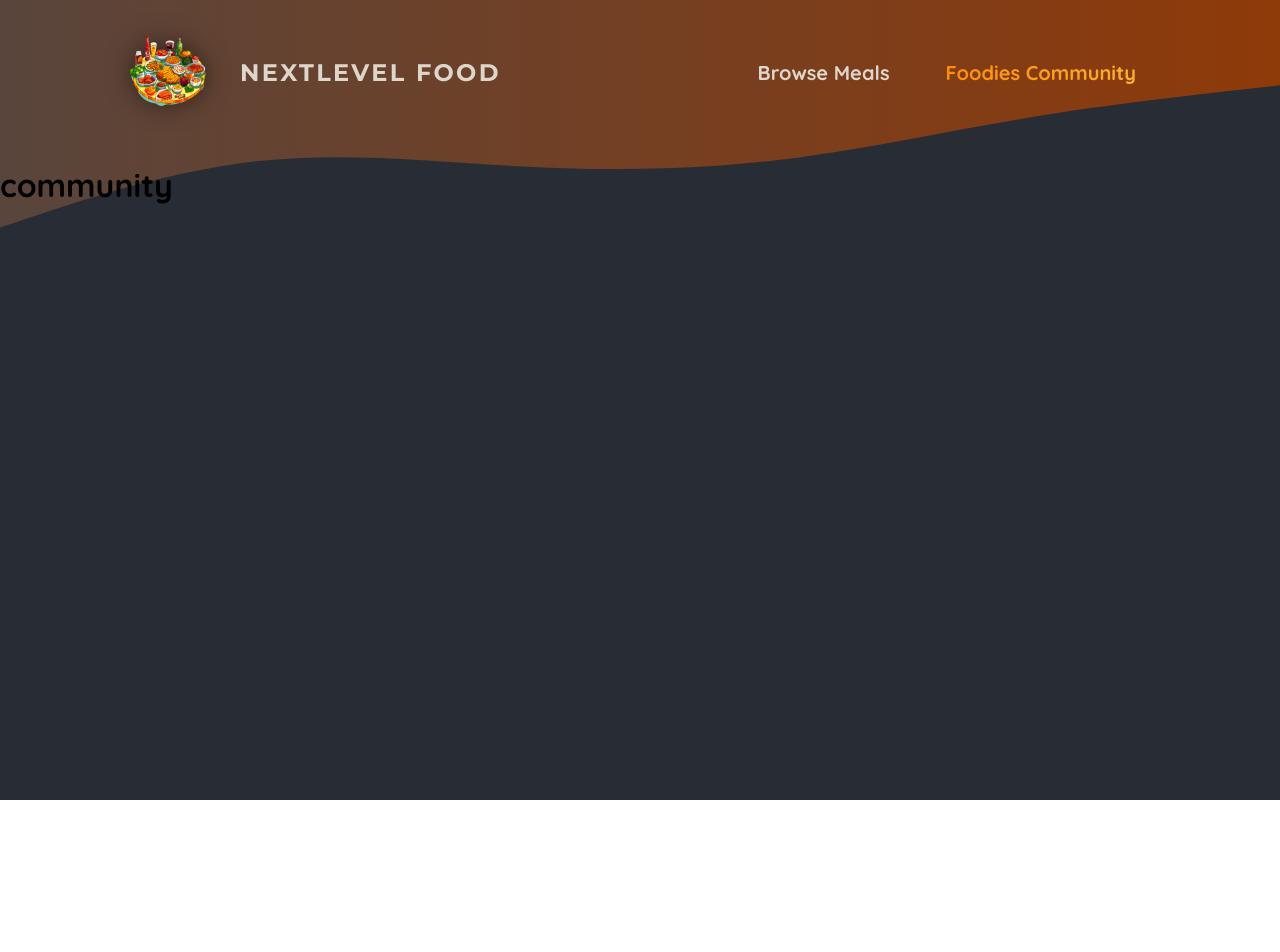
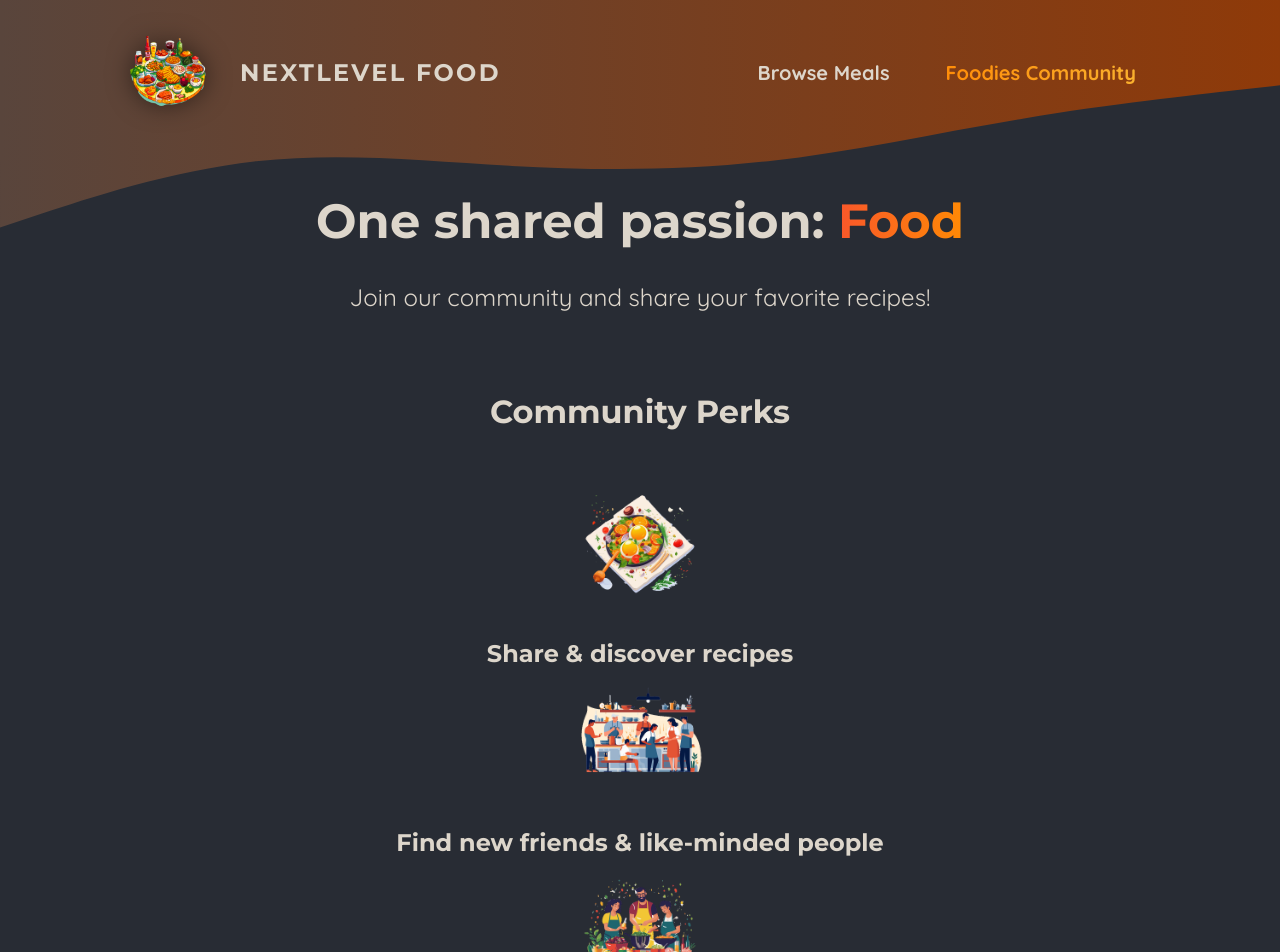
Before and after one commit to fullkeem/foodies-app, a Next.js app: page /community in a window 1280 px wide. Shown: the top 952 px of the page. Before the commit the page ends 800 px from the top, so only its background shows below. Built offline with nearby package versions, Linux system fonts and the light colour scheme.

Commit message:
[Add] 커뮤니티 페이지 작업

```diff
--- a/app/community/page.js
+++ b/app/community/page.js
@@ -1,3 +1,40 @@
-export default function Community() {
-  return <h1>community</h1>;
+import Image from "next/image";
+
+import mealIcon from "@/assets/icons/meal.png";
+import communityIcon from "@/assets/icons/community.png";
+import eventsIcon from "@/assets/icons/events.png";
+import classes from "./page.module.css";
+
+export default function CommunityPage() {
+  return (
+    <>
+      <header className={classes.header}>
+        <h1>
+          One shared passion: <span className={classes.highlight}>Food</span>
+        </h1>
+        <p>Join our community and share your favorite recipes!</p>
+      </header>
+      <main className={classes.main}>
+        <h2>Community Perks</h2>
+
+        <ul className={classes.perks}>
+          <li>
+            <Image src={mealIcon} alt="A delicious meal" />
+            <p>Share & discover recipes</p>
+          </li>
+          <li>
+            <Image src={communityIcon} alt="A crowd of people, cooking" />
+            <p>Find new friends & like-minded people</p>
+          </li>
+          <li>
+            <Image
+              src={eventsIcon}
+              alt="A crowd of people at a cooking event"
+            />
+            <p>Participate in exclusive events</p>
+          </li>
+        </ul>
+      </main>
+    </>
+  );
 }
--- /dev/null
+++ b/app/community/page.module.css
@@ -0,0 +1,61 @@
+.header {
+  gap: 3rem;
+  margin: 3rem auto 5rem auto;
+  width: 90%;
+  max-width: 75rem;
+  color: #ddd6cb;
+  font-size: 1.5rem;
+  text-align: center;
+}
+
+.header h1 {
+  font-family: "Montserrat", sans-serif;
+}
+
+.highlight {
+  background: linear-gradient(90deg, #f9572a, #ff8a05);
+  background-clip: text;
+  -webkit-background-clip: text;
+  -webkit-text-fill-color: transparent;
+}
+
+.main {
+  width: 90%;
+  max-width: 40rem;
+  margin: 0 auto;
+  text-align: center;
+}
+
+.main h2 {
+  font-family: "Montserrat", sans-serif;
+  font-size: 2rem;
+  margin-bottom: 3rem;
+  color: #ddd6cb;
+}
+
+.perks {
+  list-style: none;
+  margin: 3rem 0;
+  padding: 0;
+}
+
+.perks li {
+  display: flex;
+  flex-direction: column;
+  align-items: center;
+  gap: 2rem;
+}
+
+.perks img {
+  width: 8rem;
+  height: 8rem;
+  object-fit: contain;
+}
+
+.perks p {
+  font-family: "Montserrat", sans-serif;
+  font-size: 1.5rem;
+  font-weight: bold;
+  margin: 0;
+  color: #ddd6cb;
+}
```
